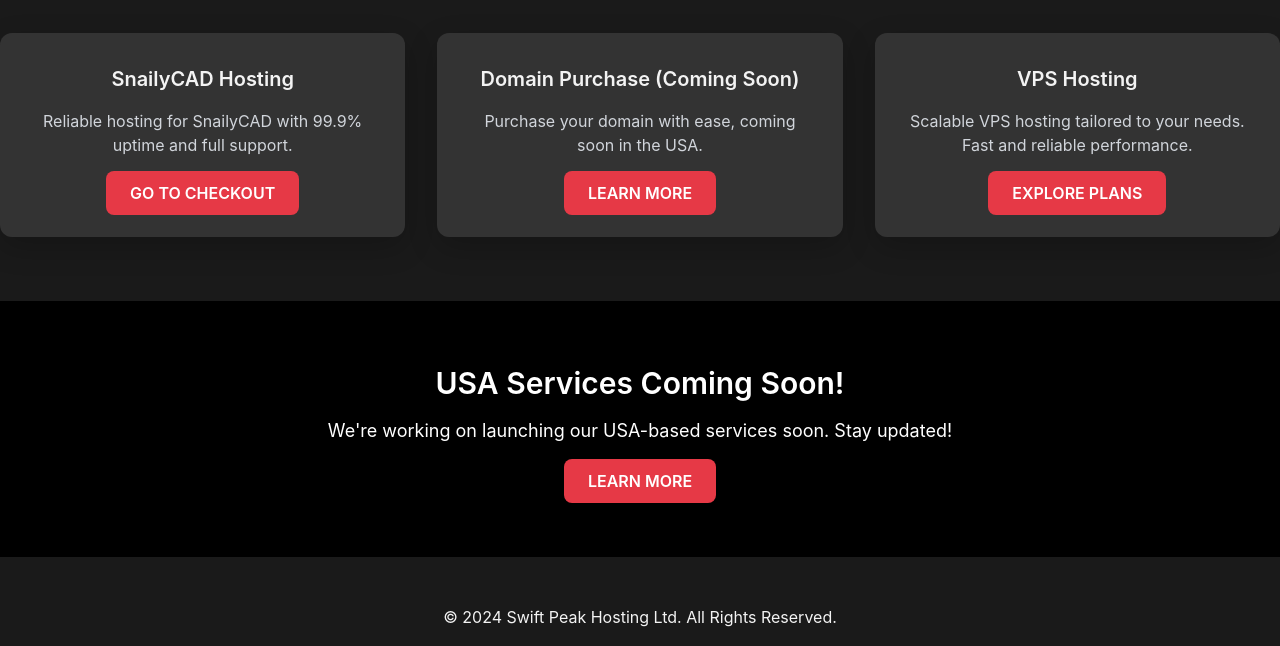
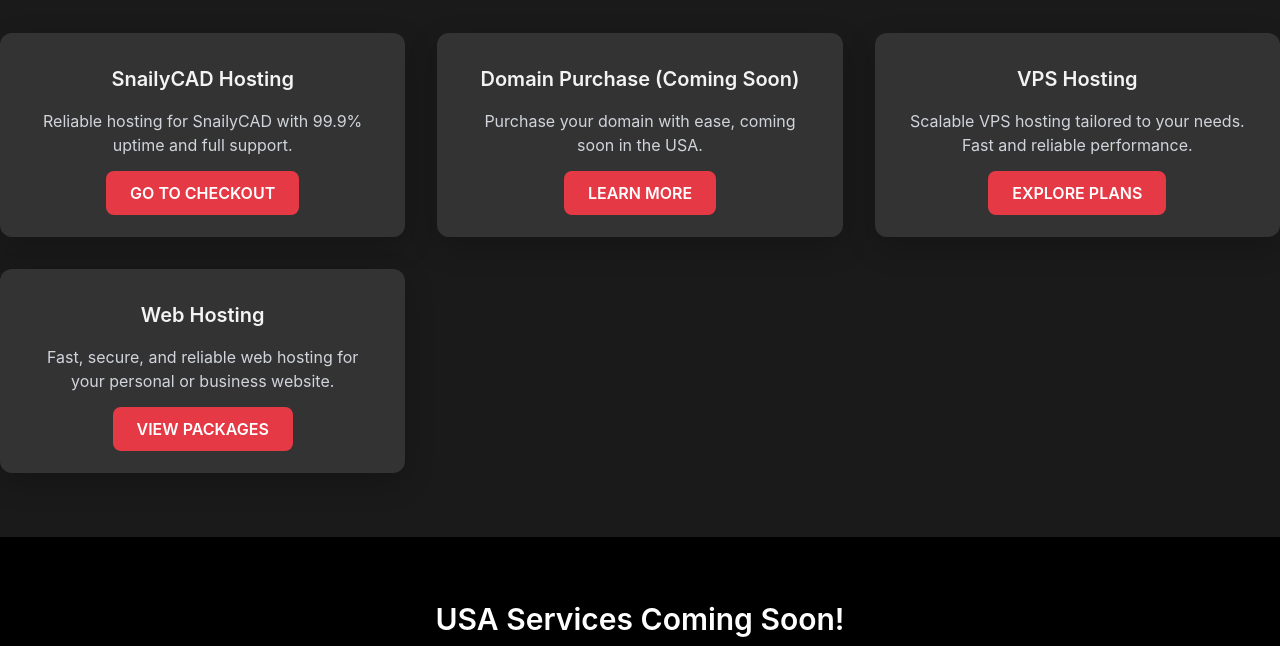
Before and after one commit to EWANZO101/USAPAGE, a plain HTML site: page index.html in a window 1280 px wide. Shown: the part 567-1213 px from the top of the page. Drawn offline with nearby package versions, Linux system fonts and the light colour scheme.

Commit message:
Update index.html

```diff
--- a/index.html
+++ b/index.html
@@ -89,6 +89,11 @@
         <p class="text-gray-300 mb-6">Scalable VPS hosting tailored to your needs. Fast and reliable performance.</p>
         <a href="VPS.html" class="button">Explore Plans</a>
       </div>
+      <div class="card">
+        <h3 class="text-xl font-semibold mb-4">Web Hosting</h3>
+        <p class="text-gray-300 mb-6">Fast, secure, and reliable web hosting for your personal or business website.</p>
+        <a href="webhosting.html" class="button">View Packages</a>
+      </div>
     </div>
   </section>
 
```
